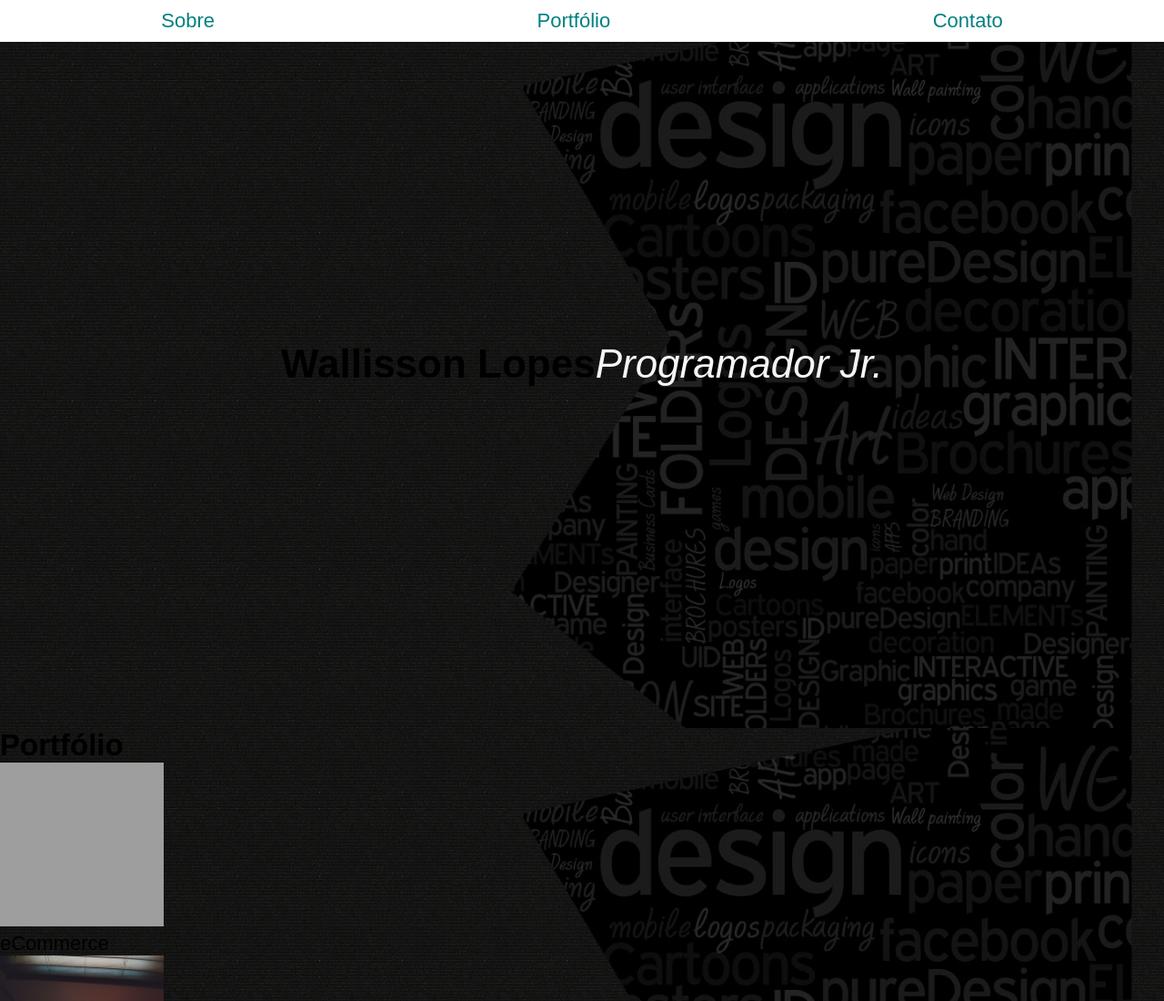
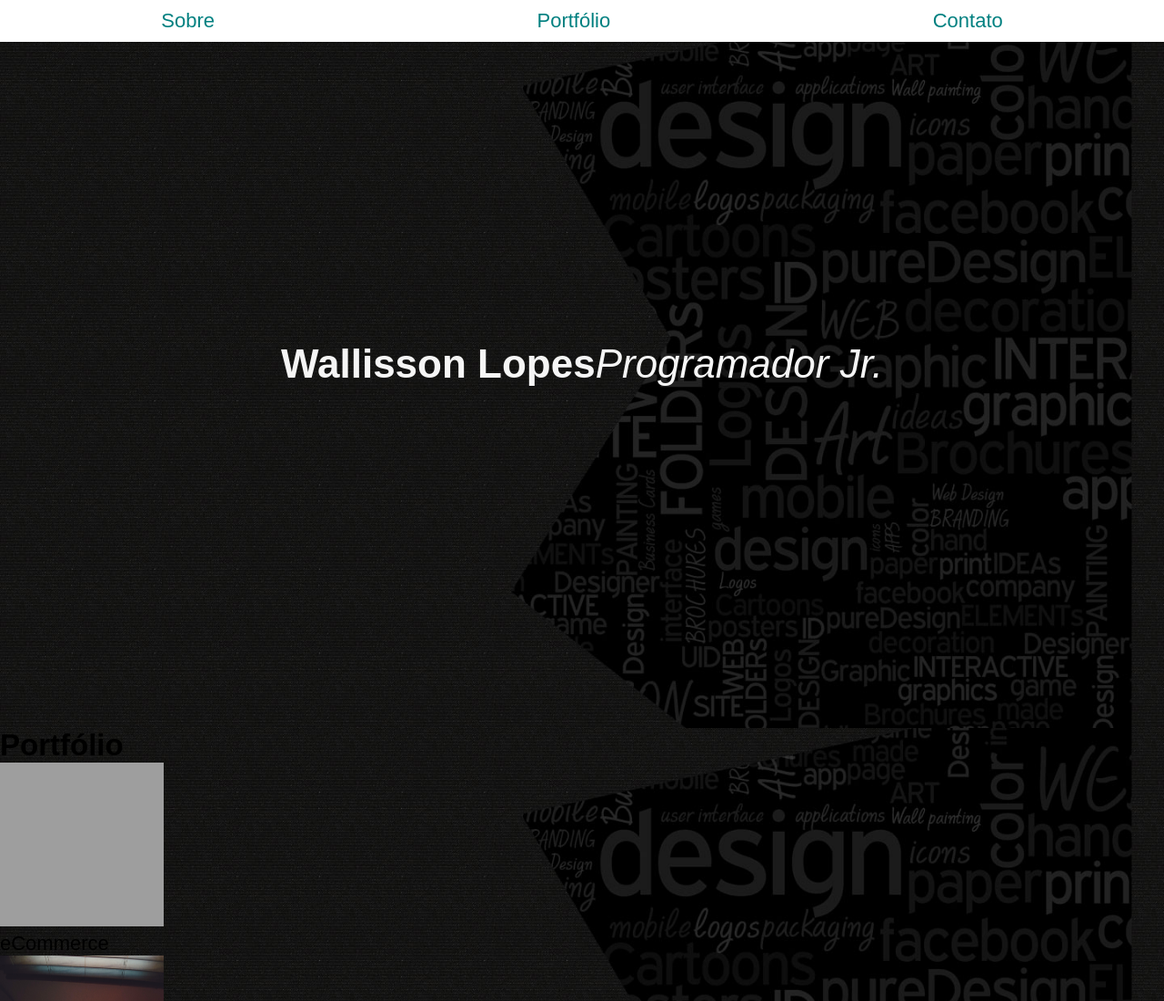
Before and after one commit to wallissonBRK/Imersao-CSS, a plain HTML site: page index.html in a window 1280 px wide. Shown: the top 1100 px of the page at 91% size. Drawn offline with Linux system fonts and the light colour scheme; grey boxes are pictures that could not be loaded.

Commit message:
Update estilos.css

```diff
--- a/CSS/estilos.css
+++ b/CSS/estilos.css
@@ -62,6 +62,11 @@
     text-decoration: underline;
   }
 
+  .site-title {
+    text-align: center;
+    color: whitesmoke;
+  }
+
   .site-subtitle {
     font-style: italic;
     font-weight: lighter;
```
